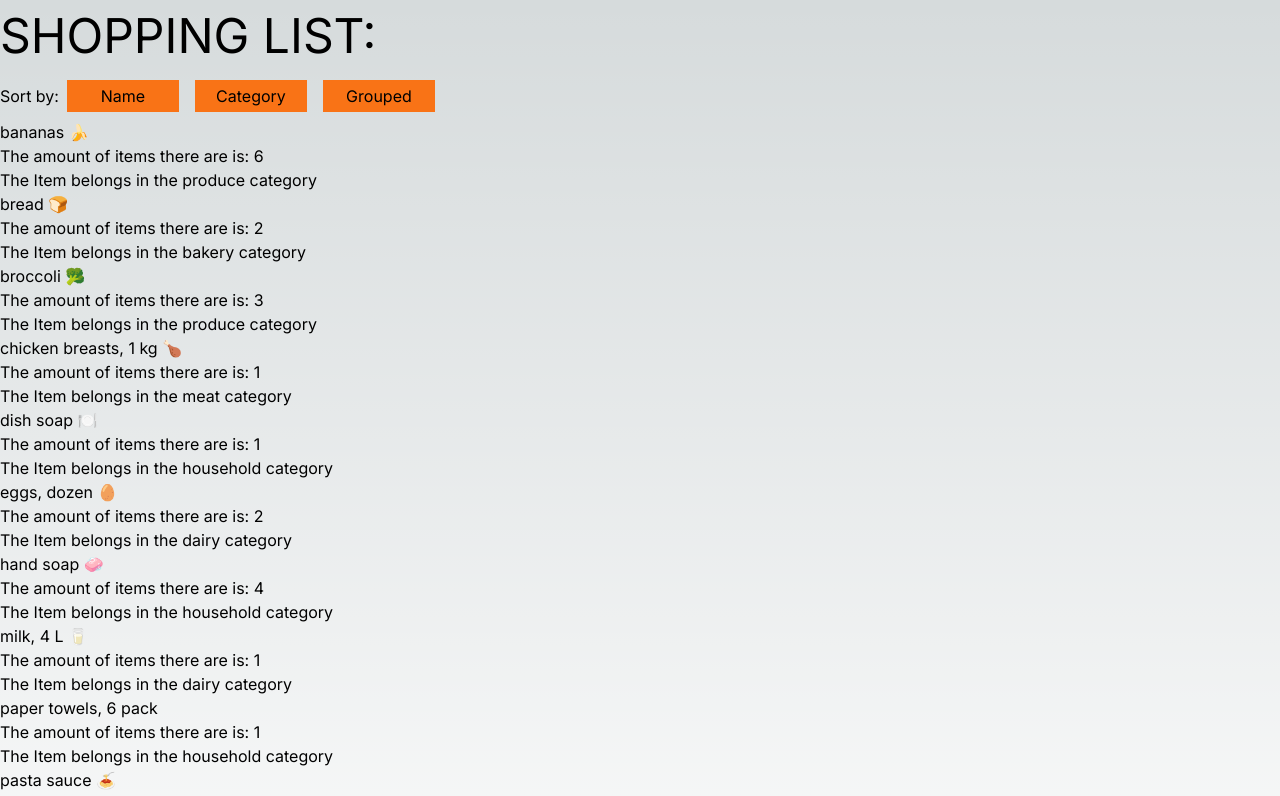
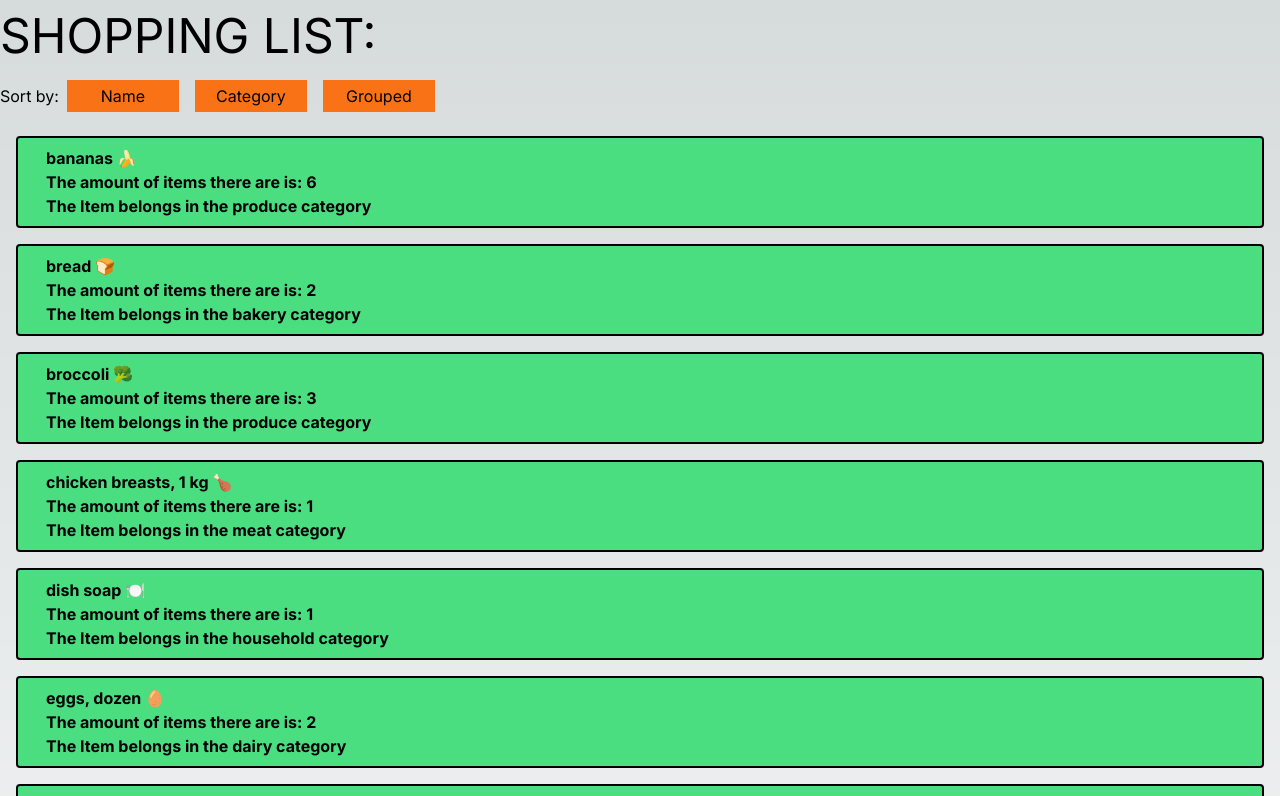
Before and after one commit to Gabrealk/cprg306-assignments, a Next.js app: page /week5 in a window 1280 px wide. Shown: the top 796 px of the page. Built offline with nearby package versions, Linux system fonts and the light colour scheme.

Commit message:
styling updates!

```diff
--- a/app/week5/item.js
+++ b/app/week5/item.js
@@ -1,8 +1,11 @@
 
-
+//Updated item function, where the whole item is declared , and the styling is input here rather than repeating it
+//updated through learning from week 5! and communicating with different classmates to improve my efficiency and cleanliness through suggestions and tips
 export default function Item ({item}) {
     return(
-        <main>
+        <main className="font-bold px-7 py-2 text-black bg-green-400
+        border-2 border-black m-4 rounded hover:bg-green-700">
+
             <h1>{item.name}</h1>
             <p>The amount of items there are is: {item.quantity}</p>
             <p>The Item belongs in the {item.category} category</p>
```
